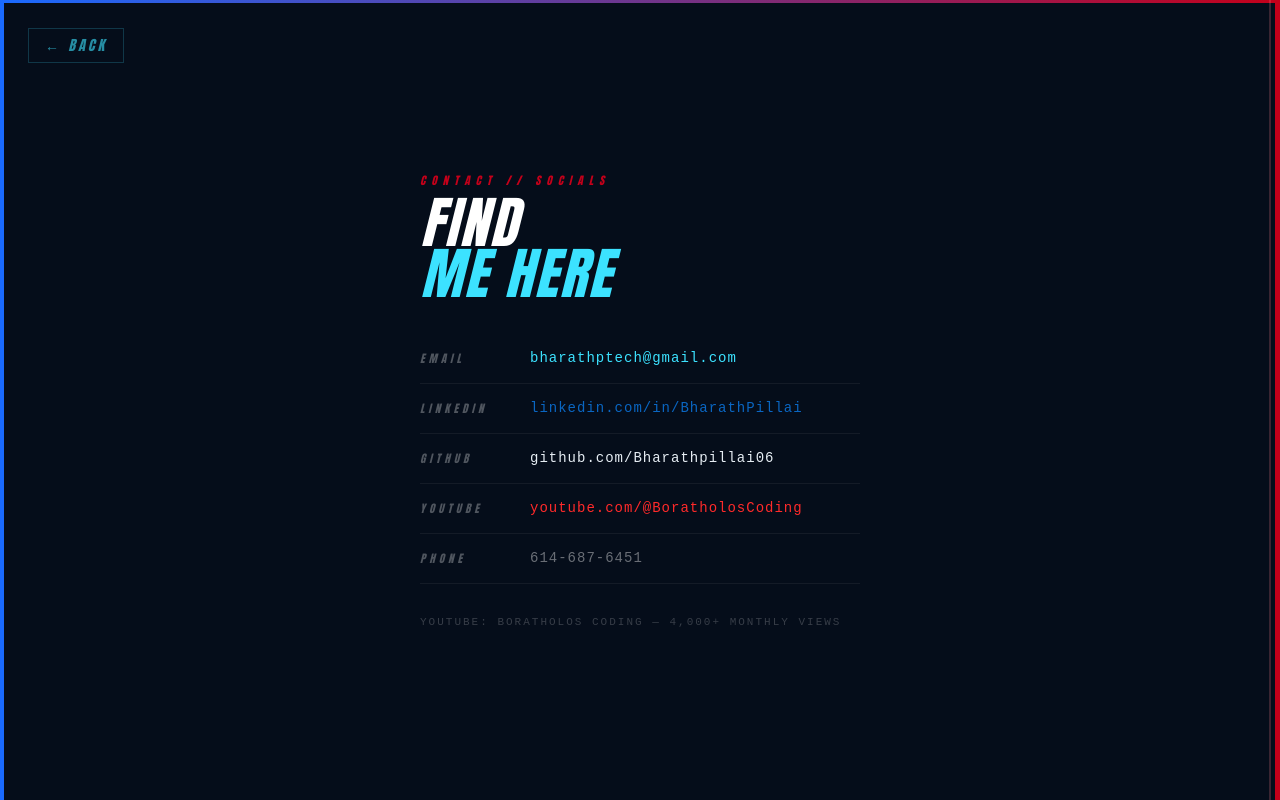
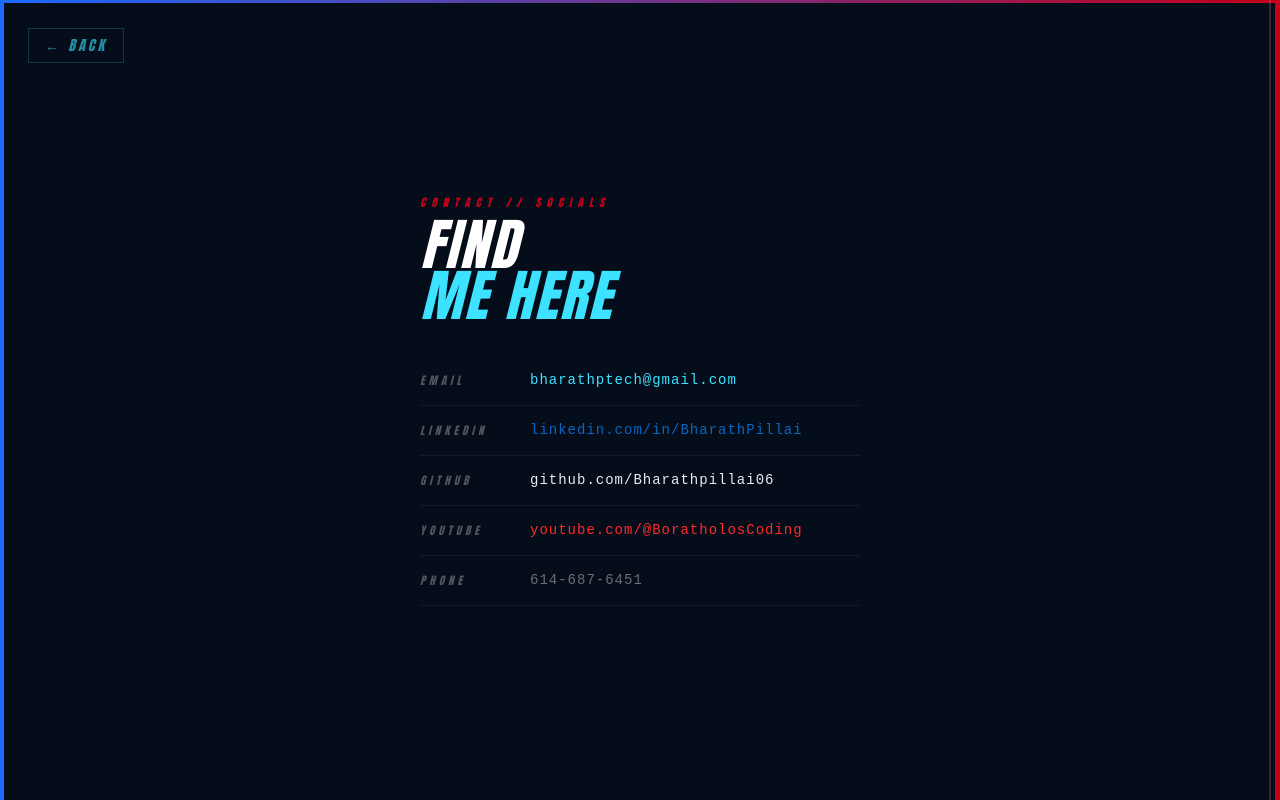
Before and after one commit to Bharathpillai06/portfoliowebsite, a React (Vite) app: page /socials in a window 1280 px wide. Built offline with nearby package versions, Linux system fonts and the light colour scheme.

Commit message:
clean up

```diff
--- a/src/SocialsPage.jsx
+++ b/src/SocialsPage.jsx
@@ -77,9 +77,6 @@
           </a>
         ))}
 
-        <div style={{ marginTop: 32, fontFamily: 'monospace', fontSize: 11, color: 'rgba(255,255,255,0.2)', letterSpacing: 2 }}>
-          YOUTUBE: BORATHOLOS CODING — 4,000+ MONTHLY VIEWS
-        </div>
       </div>
     </div>
   )
```
